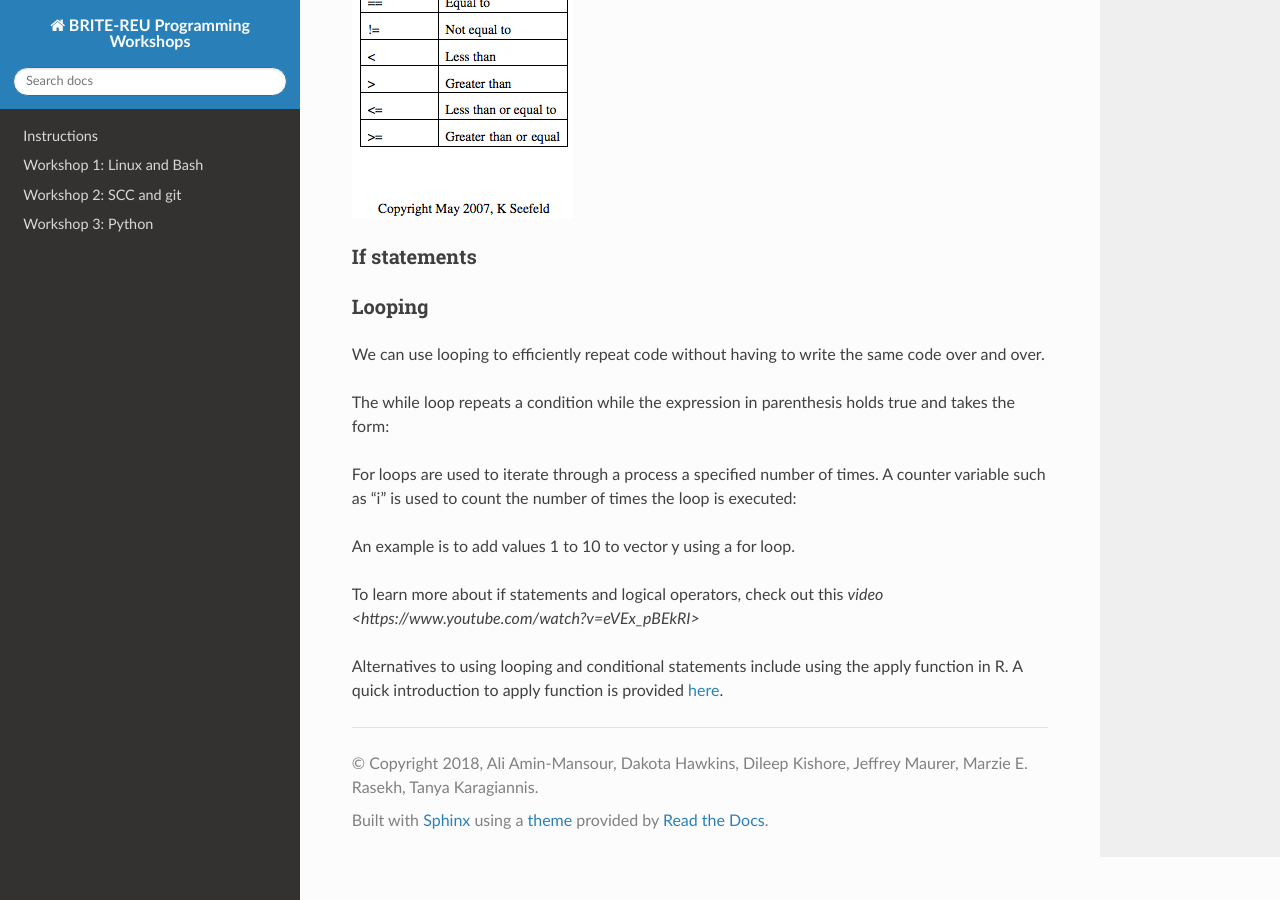
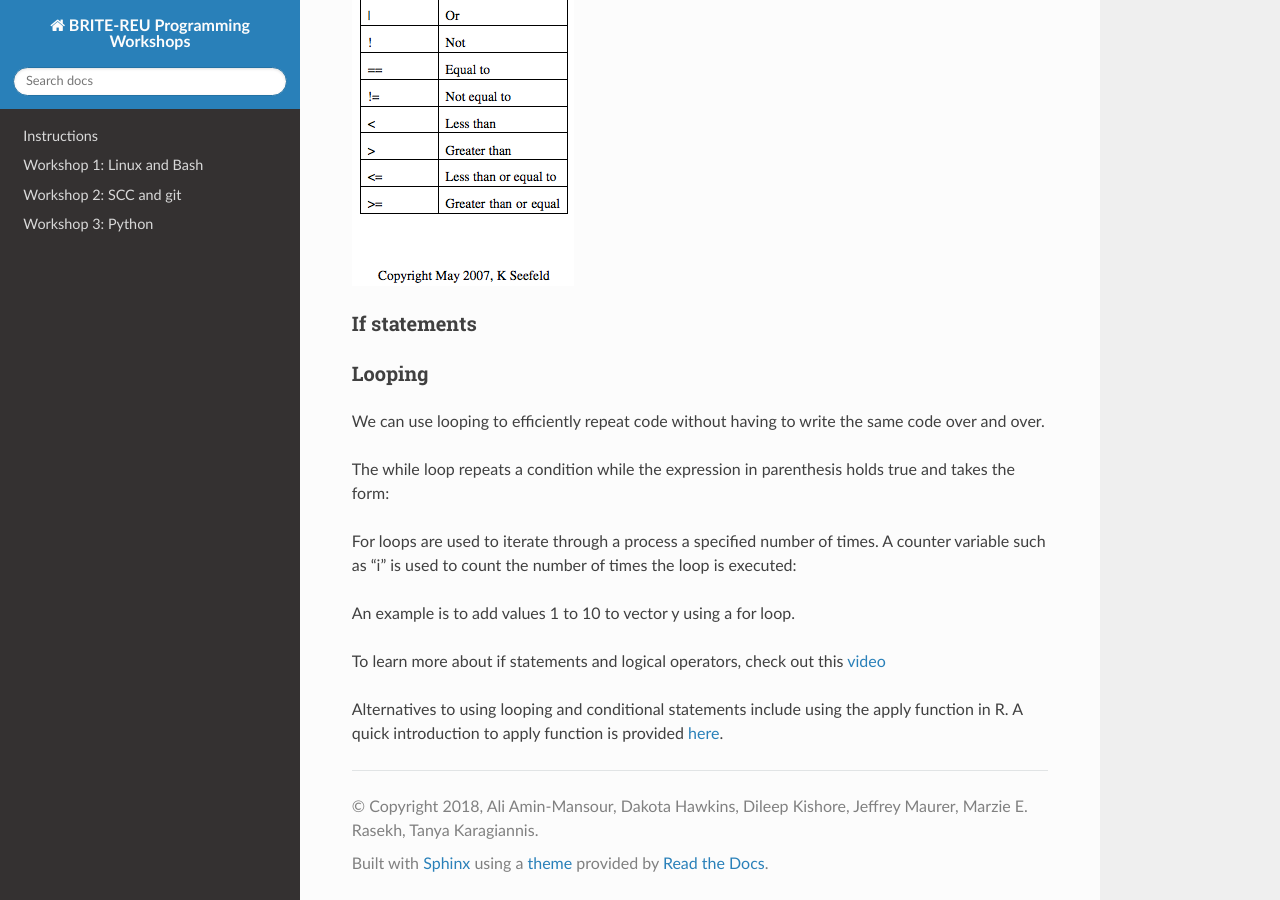
Before and after one commit to BRITE-REU/programming-workshops, a Sphinx documentation site: the page built from source/workshops/04_R/Intro_R.rst, in a window 1280 px wide and 900 px high, scrolled down 8199 px. Built offline with Sphinx 7.4.7 and the Read the Docs theme 2.0.0, drawn with Linux system fonts in a browser that asks for light colours.

Commit message:
minor changes

```diff
--- a/source/workshops/04_R/Intro_R.rst
+++ b/source/workshops/04_R/Intro_R.rst
@@ -430,6 +430,11 @@
 
    names(list_data) <- c("Vector1", "Character1", "Matrix1", "Logical1", "Numeric", "Logical2")
 
+   list_data
+
+
+.. code:: R
+
    $Vector1
    [1] 2 4 6 8
 
@@ -639,6 +644,6 @@
   [1] 1 2 3 4 5 6 7 8 9 10
 
 
-To learn more about if statements and logical operators, check out this `video <https://www.youtube.com/watch?v=eVEx_pBEkRI>`
+To learn more about if statements and logical operators, check out this `video <https://www.youtube.com/watch?v=eVEx_pBEkRI>`_
 
 Alternatives to using looping and conditional statements include using the apply function in R. A quick introduction to apply function is provided `here <https://www.youtube.com/watch?v=csLati8vpOo>`_.
```
